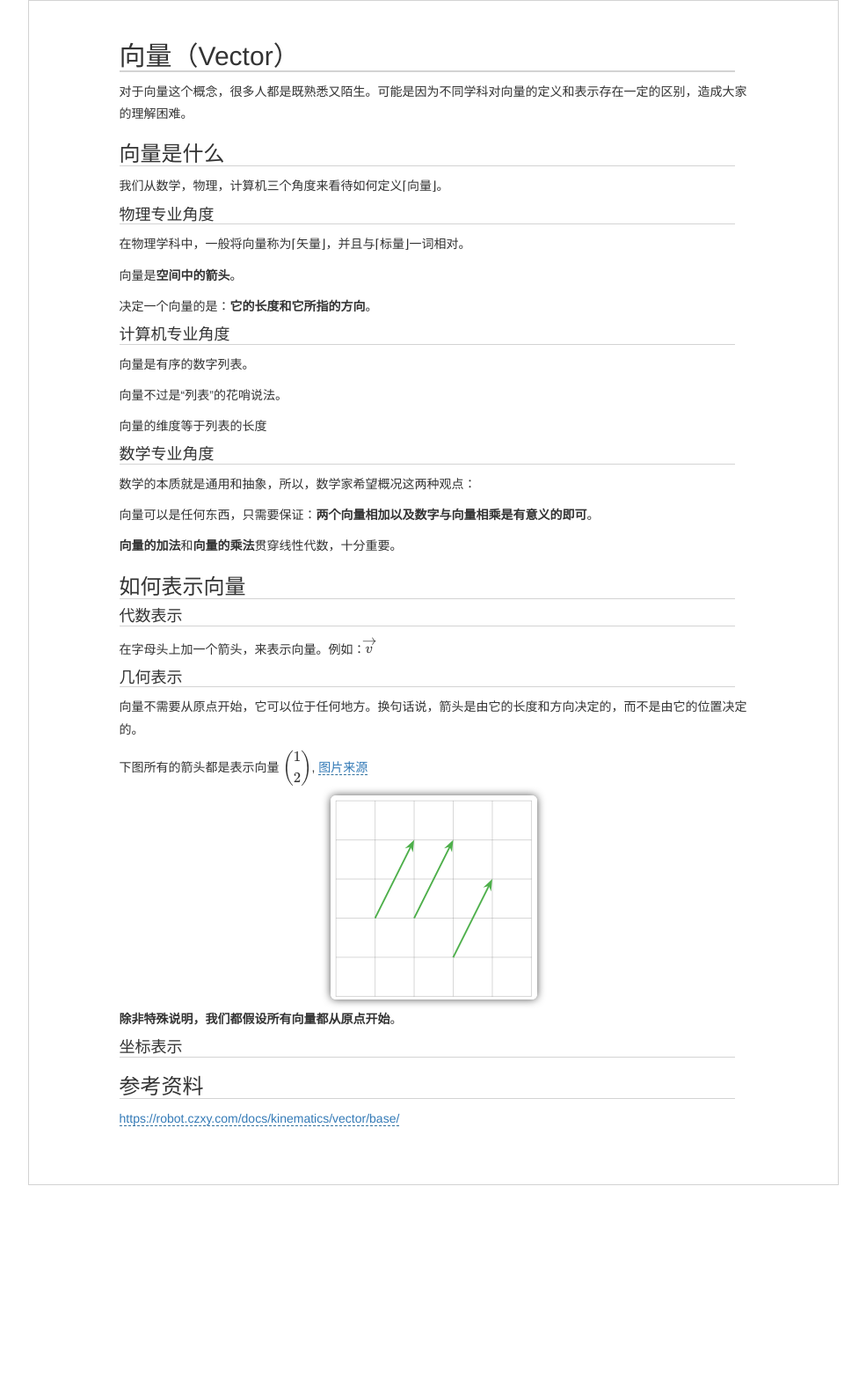
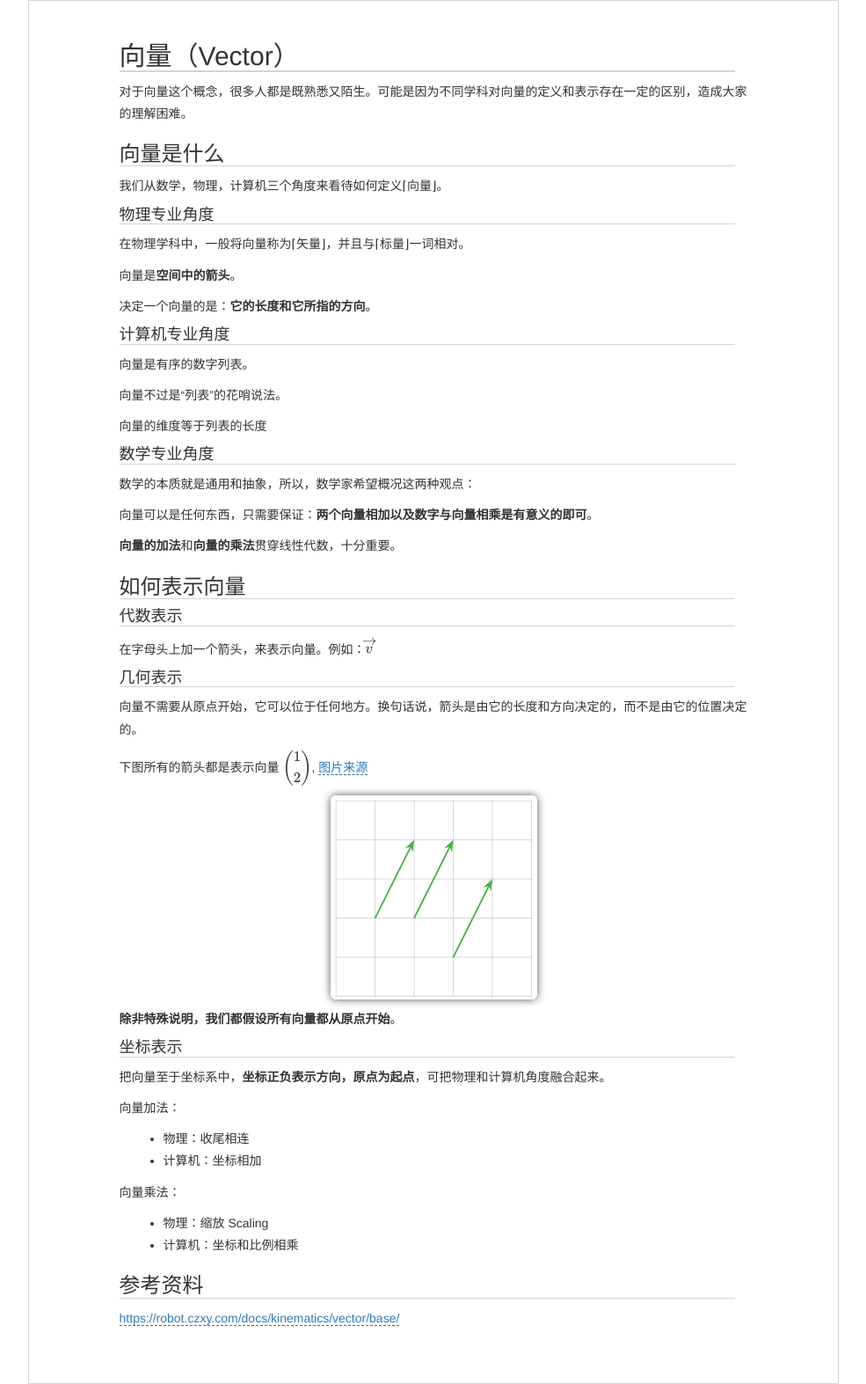
Before and after one commit to luli100/luli100.github.io, a Jekyll site: the page built from _posts/2023-11-08-vector.md, in a window 1280 px wide. Shown: the whole page at 88% size, without its empty margins (147-1132 px from the left). Built offline with Jekyll 4.4.1, drawn with Linux system fonts in a browser that asks for light colours; formulas are drawn with MathJax 3; before the commit the page ends 1347 px from its top, so only the background shows below that.

Commit message:
坐标表示

```diff
--- a/_posts/2023-11-08-vector.md
+++ b/_posts/2023-11-08-vector.md
@@ -53,6 +53,17 @@ use_math: true
 
 #### 坐标表示
 
+把向量至于坐标系中，**坐标正负表示方向，原点为起点**，可把物理和计算机角度融合起来。
+
+向量加法：
+
+- 物理：收尾相连
+- 计算机：坐标相加
+
+向量乘法：
+
+- 物理：缩放 Scaling
+- 计算机：坐标和比例相乘
 
 ### 参考资料
 
```
